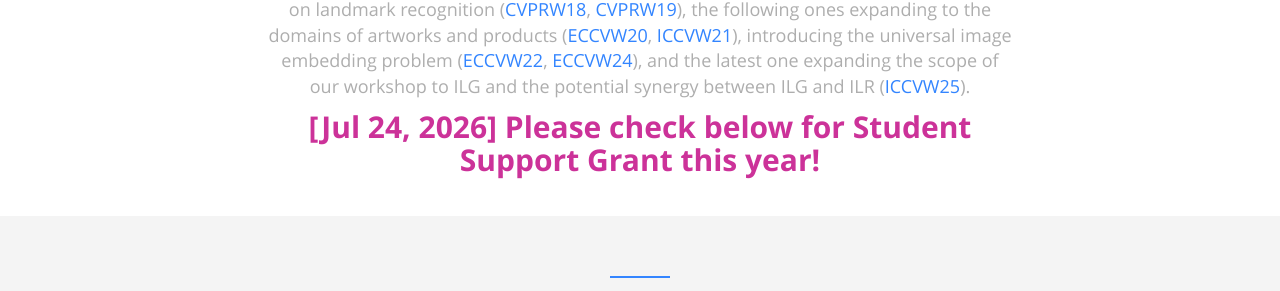
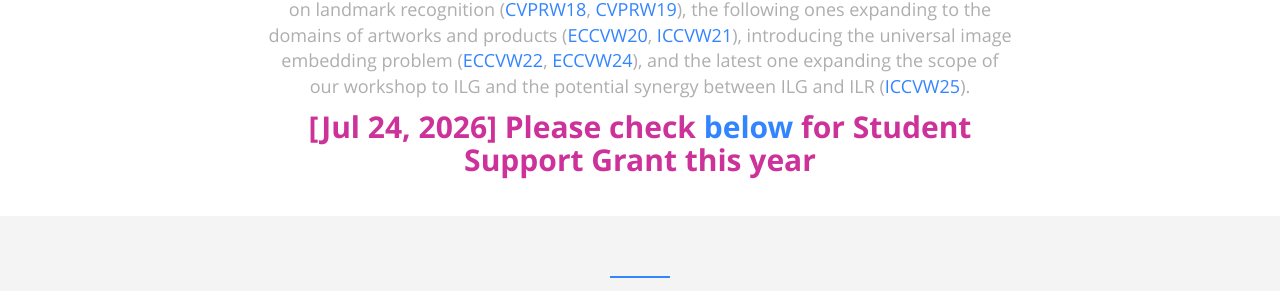
Before and after one commit to ilr-workshop/ECCVW2026, a Jekyll site: the page built from index.html, in a window 1280 px wide and 900 px high, scrolled down 798 px. Shown: the part 154-445 px from the top of the window. Built offline with Jekyll 4.4.1, drawn with Linux system fonts in a browser that asks for light colours.

Commit message:
Update about.html

```diff
--- a/_includes/sections/about.html
+++ b/_includes/sections/about.html
@@ -40,7 +40,7 @@
     <div class="row">
         <div class="col-lg-8 col-lg-offset-2 text-center m-t-lg m-b-lg wow zoomIn">
             <p><font size="4px"><span data-i18n="about_me.des">{{ site.author.desc }}</span></font></p>
-            <h1><span data-i18n="about_me.about_me"><b><font color="#CC3299">[Jul 24, 2026] Please check below for Student Support Grant this year!</font></b></span></h1>
+            <h1><span data-i18n="about_me.about_me"><b><font color="#CC3299">[Jul 24, 2026] Please check <a href="https://ilr-workshop.github.io/ECCVW2026/#Call_For_Papers" target="_blank"><span class="navy">below</span></a> for Student Support Grant this year</font></b></span></h1>
         </div>
     </div>
 </div>
```
